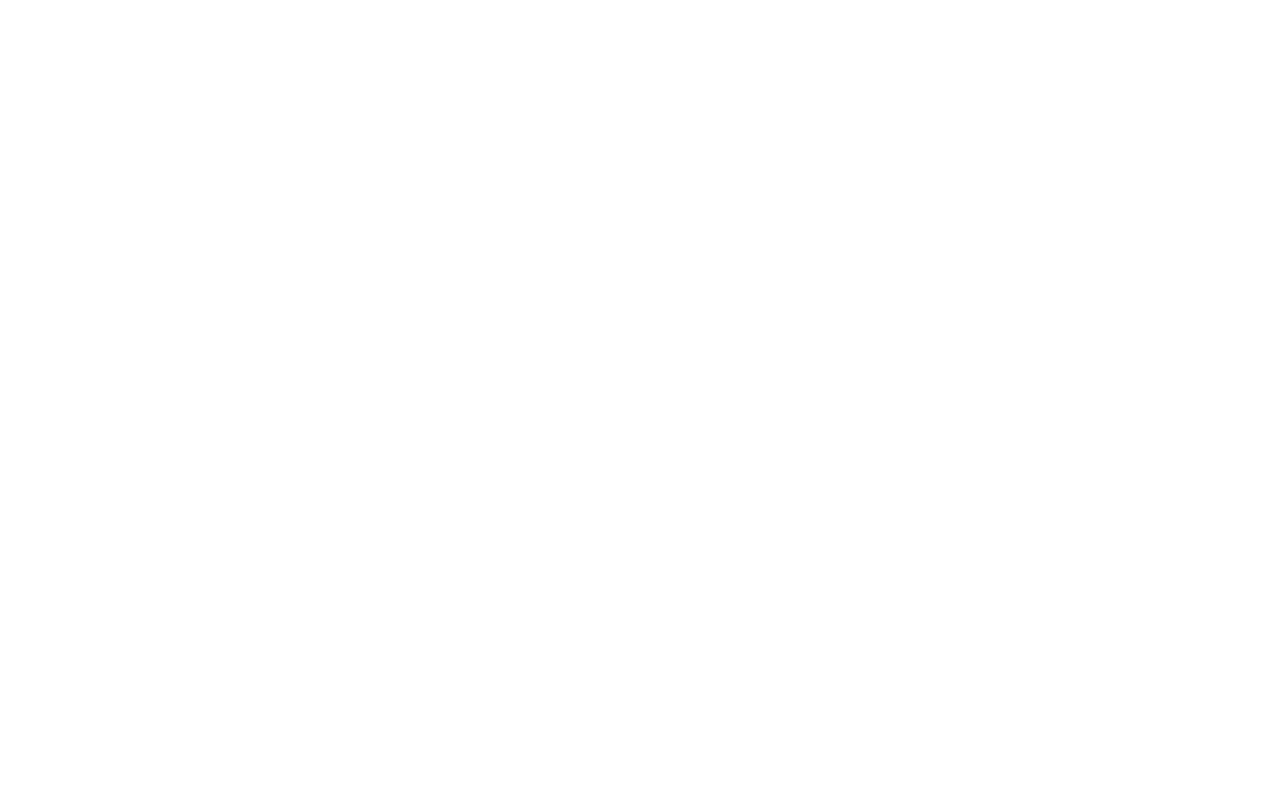
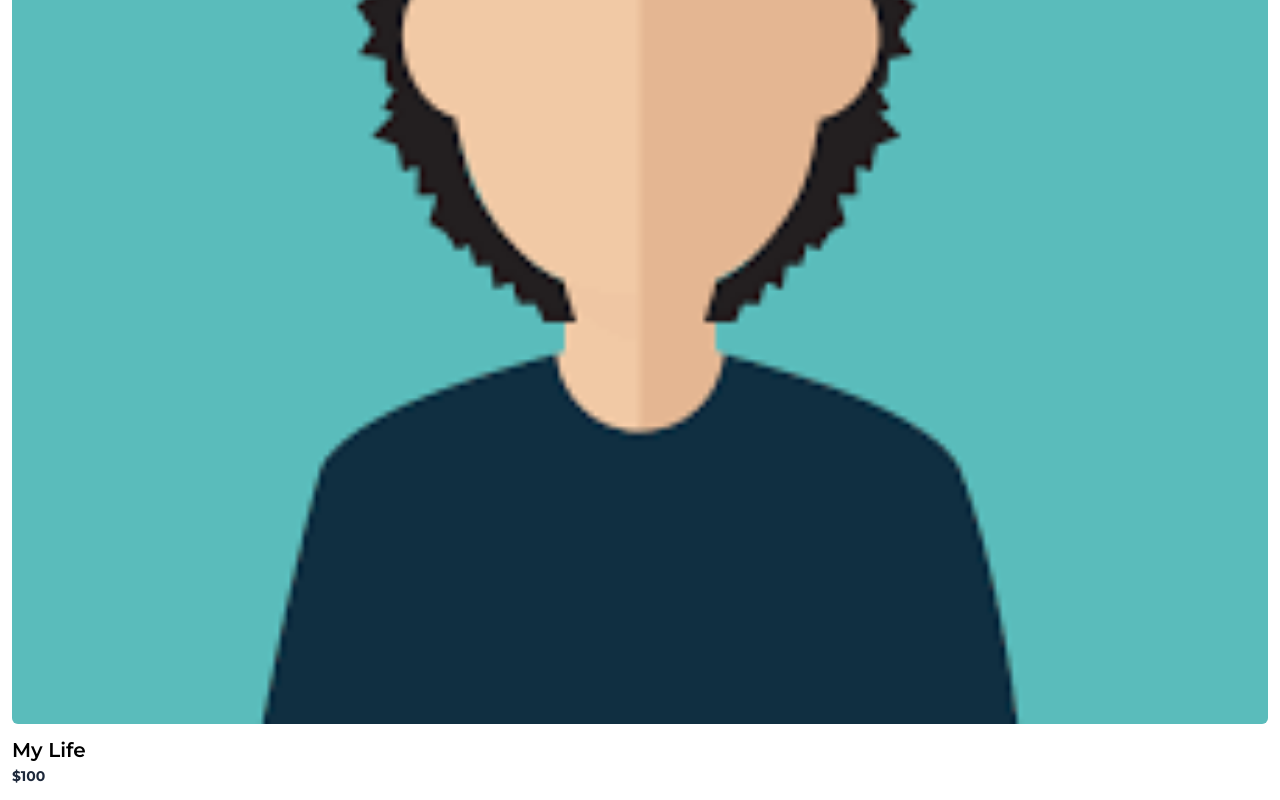
Before and after one commit to green-mint/ukcse-frontend-typescript, a Next.js app: page / in a window 1280 px wide. Shown: the part 544-1344 px from the top of the page. Before the commit the page ends 800 px from the top, so only its background shows below. Built offline with nearby package versions, Linux system fonts and the light colour scheme.

Commit message:
feat: products and made grid a ui comp

```diff
--- a/components/posts/PostsGrid/PostsGrid.tsx
+++ /dev/null
@@ -1,20 +0,0 @@
-import React from "react";
-import PostCard, { PostCardProps } from "../PostCard/PostCard";
-
-type Props = {
-  data: PostCardProps[];
-};
-
-const PostsGrid = ({ data }: Props) => {
-  return (
-    <div className="grid grid-cols-1 gap-y-10 sm:grid-cols-2 sm:gap-10 lg:grid-cols-3 xl:max-w-5xl xl:mx-auto">
-      {data.map((post, index) => (
-        <div key={index} className="grid-item">
-          <PostCard {...post} />
-        </div>
-      ))}
-    </div>
-  );
-};
-
-export default PostsGrid;
--- /dev/null
+++ b/components/product/ProductCard/ProductCard.tsx
@@ -0,0 +1,34 @@
+import Image from 'next/image';
+import Link from 'next/link';
+import React from 'react'
+
+type Props = {
+  title: string;
+  price: number;
+  thumbnail: string;
+  href: string;
+}
+
+const ProductCard = ({ thumbnail, title, href, price }: Props) => {
+  return (
+    <div className={`cursor-pointer group`}>
+      <div className='relative overflow-hidden transition-all bg-gray-100 rounded-md dark:bg-gray-800 hover:scale-105 aspect-square'>
+        <Image src={thumbnail} layout="fill" alt={title} />
+      </div>
+
+      <div className='mt-3'>
+        <Link href={href}>
+          <span className="text-xl font-semibold">
+            {title}
+          </span>
+        </Link>
+      </div>
+
+      <div>
+        <span className="text-sm font-bold text-slate-800">${price}</span>
+      </div>
+    </div>
+  )
+}
+
+export default ProductCard
--- /dev/null
+++ b/components/ui/Grid/Grid.tsx
@@ -0,0 +1,15 @@
+import React from "react";
+
+type Props = {
+  children: React.ReactNode;
+};
+
+const Grid = ({ children }: Props) => {
+  return (
+    <div className="grid grid-cols-1 gap-y-10 sm:grid-cols-2 sm:gap-10 lg:grid-cols-3 xl:max-w-5xl xl:mx-auto">
+      {children}
+    </div>
+  );
+};
+
+export default Grid;
--- a/pages/index.tsx
+++ b/pages/index.tsx
@@ -1,145 +1,165 @@
-import type { NextPage } from 'next'
-import Head from 'next/head'
-import PostCard, { PostCardProps } from '../components/posts/PostCard/PostCard'
-import PostEditor from '../components/posts/PostEditor/PostEditor'
-import PostsGrid from '../components/posts/PostsGrid/PostsGrid'
-import PostsSlider from '../components/posts/PostsSlider/PostsSlider'
+import type { NextPage } from "next";
+import Head from "next/head";
+import PostCard, { PostCardProps } from "../components/post/PostCard/PostCard";
+import PostEditor from "../components/post/PostEditor/PostEditor";
+// import PostsGrid from '../components/ui/Grid/PostsGrid/PostsGrid'
+import PostsSlider from "../components/post/PostsSlider/PostsSlider";
+import ProductCard from "../components/product/ProductCard/ProductCard";
 
 const posts: PostCardProps[] = [
   {
-    title: "Architectural Engineering Wonders of the modern era for your Inspiration",
+    title:
+      "Architectural Engineering Wonders of the modern era for your Inspiration",
     category: "personal growth",
     date: "2020-01-01",
     author: "Saad ur Rehman",
     image: "/avatar.png",
   },
   {
-    title: "Architectural Engineering Wonders of the modern era for your Inspiration",
+    title:
+      "Architectural Engineering Wonders of the modern era for your Inspiration",
     category: "personal growth",
     date: "2020-01-01",
     author: "Saad ur Rehman",
     image: "/avatar.png",
   },
   {
-    title: "Architectural Engineering Wonders of the modern era for your Inspiration",
+    title:
+      "Architectural Engineering Wonders of the modern era for your Inspiration",
     category: "personal growth",
     date: "2020-01-01",
     author: "Saad ur Rehman",
     image: "/avatar.png",
   },
   {
-    title: "Architectural Engineering Wonders of the modern era for your Inspiration",
+    title:
+      "Architectural Engineering Wonders of the modern era for your Inspiration",
     category: "personal growth",
     date: "2020-01-01",
     author: "Saad ur Rehman",
     image: "/avatar.png",
   },
   {
-    title: "Architectural Engineering Wonders of the modern era for your Inspiration",
+    title:
+      "Architectural Engineering Wonders of the modern era for your Inspiration",
     category: "personal growth",
     date: "2020-01-01",
     author: "Saad ur Rehman",
     image: "/avatar.png",
   },
   {
-    title: "Architectural Engineering Wonders of the modern era for your Inspiration",
+    title:
+      "Architectural Engineering Wonders of the modern era for your Inspiration",
     category: "personal growth",
     date: "2020-01-01",
     author: "Saad ur Rehman",
     image: "/avatar.png",
   },
   {
-    title: "Architectural Engineering Wonders of the modern era for your Inspiration",
+    title:
+      "Architectural Engineering Wonders of the modern era for your Inspiration",
     category: "personal growth",
     date: "2020-01-01",
     author: "Saad ur Rehman",
     image: "/avatar.png",
   },
   {
-    title: "Architectural Engineering Wonders of the modern era for your Inspiration",
+    title:
+      "Architectural Engineering Wonders of the modern era for your Inspiration",
     category: "personal growth",
     date: "2020-01-01",
     author: "Saad ur Rehman",
     image: "/avatar.png",
   },
   {
-    title: "Architectural Engineering Wonders of the modern era for your Inspiration",
+    title:
+      "Architectural Engineering Wonders of the modern era for your Inspiration",
     category: "personal growth",
     date: "2020-01-01",
     author: "Saad ur Rehman",
     image: "/avatar.png",
   },
   {
-    title: "Architectural Engineering Wonders of the modern era for your Inspiration",
+    title:
+      "Architectural Engineering Wonders of the modern era for your Inspiration",
     category: "personal growth",
     date: "2020-01-01",
     author: "Saad ur Rehman",
     image: "/avatar.png",
   },
   {
-    title: "Architectural Engineering Wonders of the modern era for your Inspiration",
+    title:
+      "Architectural Engineering Wonders of the modern era for your Inspiration",
     category: "personal growth",
     date: "2020-01-01",
     author: "Saad ur Rehman",
     image: "/avatar.png",
   },
   {
-    title: "Architectural Engineering Wonders of the modern era for your Inspiration",
+    title:
+      "Architectural Engineering Wonders of the modern era for your Inspiration",
     category: "personal growth",
     date: "2020-01-01",
     author: "Saad ur Rehman",
     image: "/avatar.png",
   },
   {
-    title: "Architectural Engineering Wonders of the modern era for your Inspiration",
+    title:
+      "Architectural Engineering Wonders of the modern era for your Inspiration",
     category: "personal growth",
     date: "2020-01-01",
     author: "Saad ur Rehman",
     image: "/avatar.png",
   },
   {
-    title: "Architectural Engineering Wonders of the modern era for your Inspiration",
+    title:
+      "Architectural Engineering Wonders of the modern era for your Inspiration",
     category: "personal growth",
     date: "2020-01-01",
     author: "Saad ur Rehman",
     image: "/avatar.png",
   },
   {
-    title: "Architectural Engineering Wonders of the modern era for your Inspiration",
+    title:
+      "Architectural Engineering Wonders of the modern era for your Inspiration",
     category: "personal growth",
     date: "2020-01-01",
     author: "Saad ur Rehman",
     image: "/avatar.png",
   },
   {
-    title: "Architectural Engineering Wonders of the modern era for your Inspiration",
+    title:
+      "Architectural Engineering Wonders of the modern era for your Inspiration",
     category: "personal growth",
     date: "2020-01-01",
     author: "Saad ur Rehman",
     image: "/avatar.png",
   },
   {
-    title: "Architectural Engineering Wonders of the modern era for your Inspiration",
+    title:
+      "Architectural Engineering Wonders of the modern era for your Inspiration",
     category: "personal growth",
     date: "2020-01-01",
     author: "Saad ur Rehman",
     image: "/avatar.png",
   },
   {
-    title: "Architectural Engineering Wonders of the modern era for your Inspiration",
+    title:
+      "Architectural Engineering Wonders of the modern era for your Inspiration",
     category: "personal growth",
     date: "2020-01-01",
     author: "Saad ur Rehman",
     image: "/avatar.png",
   },
   {
-    title: "Architectural Engineering Wonders of the modern era for your Inspiration",
+    title:
+      "Architectural Engineering Wonders of the modern era for your Inspiration",
     category: "personal growth",
     date: "2020-01-01",
     author: "Saad ur Rehman",
     image: "/avatar.png",
   },
-]
+];
 
 const Home: NextPage = () => {
   return (
@@ -151,11 +171,16 @@ const Home: NextPage = () => {
         <link rel="stylesheet" href="/quill-editor.css" />
       </Head>
 
-      <div className='p-3 mx-auto'>
-        {/* <PostEditor /> */}
+      <div className="p-3 mx-auto">
+        <ProductCard
+          title="My Life"
+          thumbnail="/avatar.png"
+          href="/"
+          price={100}
+        />
       </div>
     </div>
-  )
-}
+  );
+};
 
-export default Home
+export default Home;
```
Also changed, not shown: components/post/PostCard/PostCard.tsx (renamed from components/posts/PostCard/PostCard.tsx), components/post/PostEditor/PostEditor.tsx (renamed from components/posts/PostEditor/PostEditor.tsx), components/post/PostsSlider/NextArrow.tsx (renamed from components/posts/PostsSlider/NextArrow.tsx), components/post/PostsSlider/PostsSlider.tsx (renamed from components/posts/PostsSlider/PostsSlider.tsx), components/post/PostsSlider/PrevArrow.tsx (renamed from components/posts/PostsSlider/PrevArrow.tsx).
